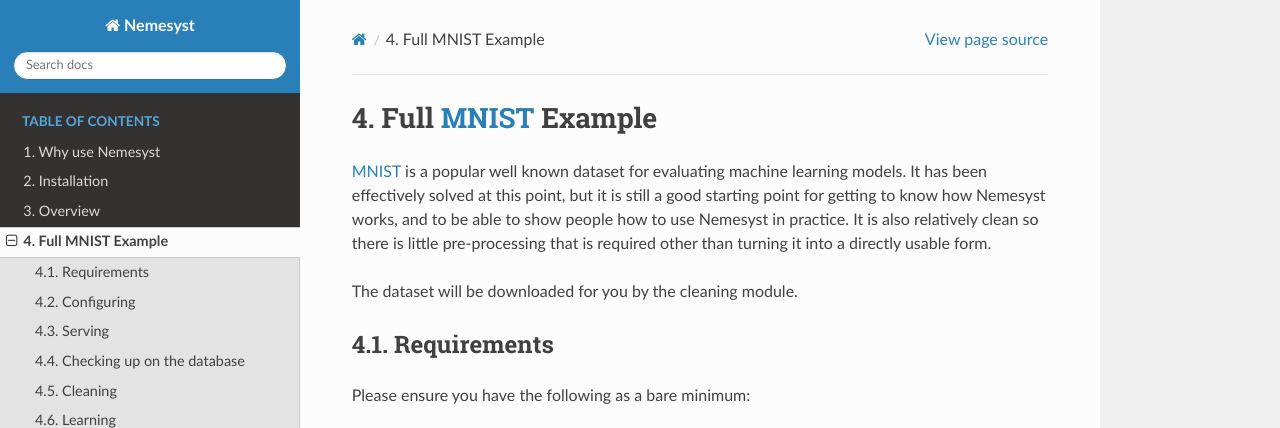
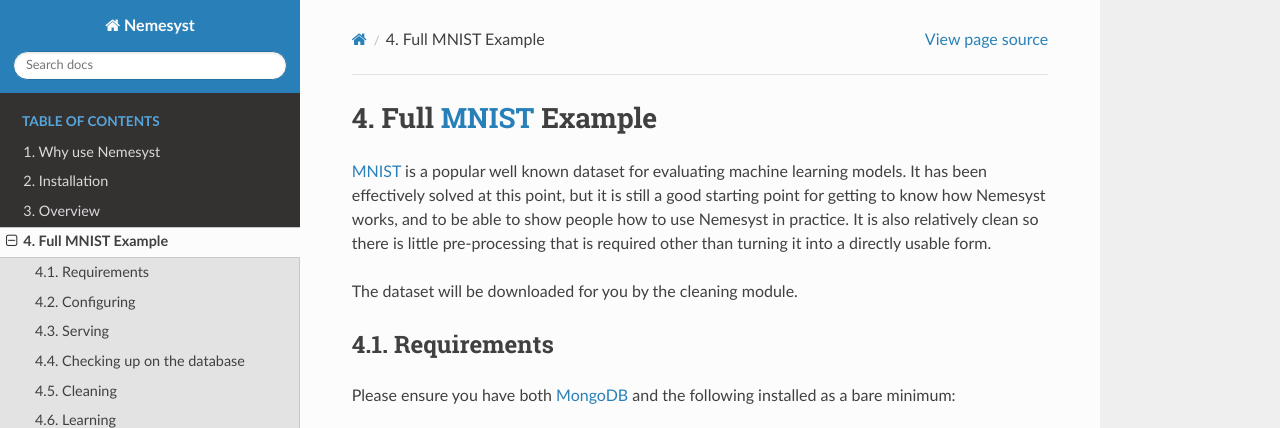
Before and after one commit to DreamingRaven/nemesyst, a Sphinx documentation site: the page built from docs/source/mnist.rst, in a window 1280 px wide and 900 px high, cut to the strip 0-428 px from the top of the window. Built offline with Sphinx 7.4.7 and the Read the Docs theme 2.0.0, drawn with Linux system fonts in a browser that asks for light colours; the version number could not be read and is left out.

Commit message:
Updated docs mnist example requirements Mongodb
Updated to note that users need MongoDB to be able to use this example

```diff
--- a/docs/source/mnist.rst
+++ b/docs/source/mnist.rst
@@ -32,7 +32,7 @@ The dataset will be downloaded for you by the cleaning module.
 Requirements
 ++++++++++++
 
-Please ensure you have the following as a bare minimum:
+Please ensure you have both |mongodb|_ and the following installed as a bare minimum:
 
 :``examples/requirements/mnist.txt``:
 
```
